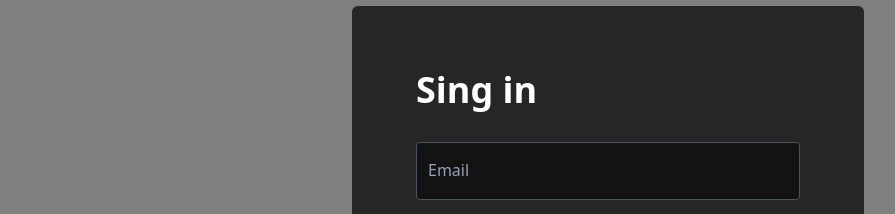
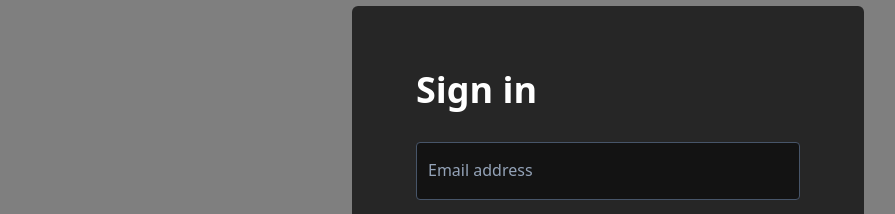
Before and after one commit to ferhatkplnn/zetflix, a React (Vite) app in the folder client/: page /login in a window 1280 px wide. Shown: the part 144-358 px from the top of the page, without its empty margins (32-927 px from the left). Built offline with nearby package versions, Linux system fonts and the light colour scheme.

Commit message:
feat: Add dynamic login/signup mode and username field
- Implemented dynamic switching between login and signup modes
- Added username field in signup mode for user personalization

```diff
--- a/client/src/pages/login/Login.tsx
+++ b/client/src/pages/login/Login.tsx
@@ -1,27 +1,54 @@
+import { useState } from "react";
 import NavBar from "../../components/navbar/Navbar";
 import Input from "../../components/shared/Input";
 
+enum Variant {
+  SIGN_UP,
+  LOGIN_IN,
+}
+
 function Login() {
+  const [variant, setVariant] = useState(Variant.LOGIN_IN);
+
   return (
     <div className="relative bg-black h-screen w-screen bg-opacity-50">
       <NavBar />
       <div className="flex justify-center items-center h-full">
         <div className="bg-black bg-opacity-70 p-16 self-center mt-2 w-full max-w-lg rounded-md">
-          <h2 className="text-white text-4xl mb-8 font-semibold">Sing in</h2>
+          <h2 className="text-white text-4xl mb-8 font-semibold">
+            {variant === Variant.LOGIN_IN ? "Sign in" : "Sign up"}
+          </h2>
           <form className="flex flex-col gap-4">
-            <Input label="Email" type="email" />
-            <Input label="Password" type="password" />
+            <Input label="Email address" name="email" type="email" />
+            {variant === Variant.SIGN_UP && (
+              <Input label="Username" name="username" type="text" />
+            )}
+            <Input label="Password" name="password" type="password" />
             <input
               type="submit"
               value="Submit"
               className="bg-red-600 py-3 text-white rounded-md w-full mt-10 hover:bg-red-700 cursor-pointer duration-300"
             />
           </form>
-          <p className="text-neutral-500 mt-12">
-            <span className="text-white ml-1 hover:underline cursor-pointer">
-              First time using Zetflix?
-            </span>
-          </p>
+          {variant === Variant.LOGIN_IN ? (
+            <p
+              className="text-neutral-500 mt-12"
+              onClick={() => setVariant(Variant.SIGN_UP)}
+            >
+              <span className="text-white ml-1 hover:underline cursor-pointer">
+                First time using Zetflix?
+              </span>
+            </p>
+          ) : (
+            <p
+              className="text-neutral-500 mt-12"
+              onClick={() => setVariant(Variant.LOGIN_IN)}
+            >
+              <span className="text-white ml-1 hover:underline cursor-pointer">
+                Already have an account?
+              </span>
+            </p>
+          )}
         </div>
       </div>
     </div>
```
